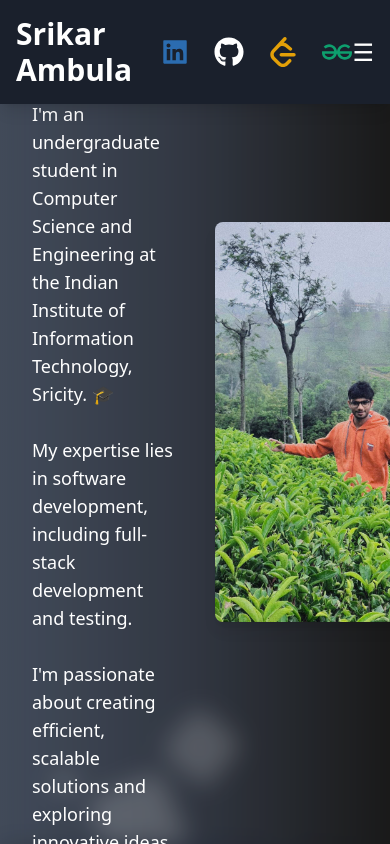
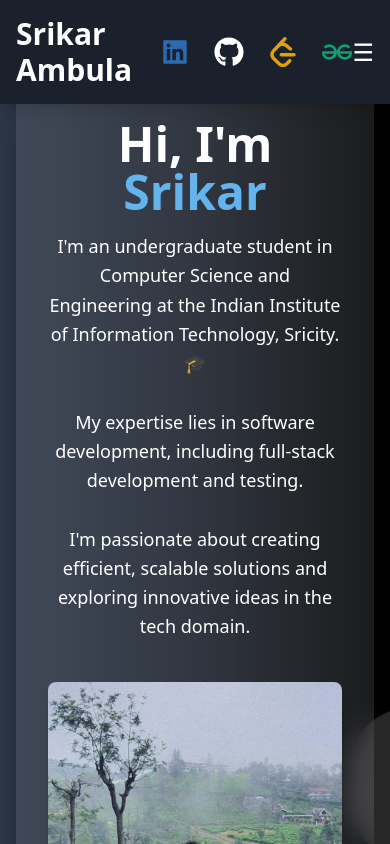
Before and after one commit to Srikar4510/Portfolio, a React (Create React App) app: page / in a window 390 px wide. Shown: the top 844 px of the page. Built offline with nearby package versions, Linux system fonts and the light colour scheme.

Commit message:
added profile pic

```diff
--- a/src/components/Home.jsx
+++ b/src/components/Home.jsx
@@ -21,14 +21,14 @@ const Home = () => {
 
   return (
     <Background>
-      <div className="w-screen h-screen relative flex items-center justify-center text-white">
-        <div className="flex items-center gap-10 p-8 bg-white bg-opacity-10 backdrop-blur-md rounded-3xl shadow-2xl">
+      <div className="w-screen min-h-screen flex items-center justify-center text-white p-4" style={{ marginTop: '4rem' }}>
+        <div className="flex flex-col lg:flex-row items-center gap-10 p-8 bg-white bg-opacity-10 backdrop-blur-md rounded-3xl shadow-2xl">
           {/* Text Section */}
-          <div className="text-left max-w-lg">
+          <div className="text-center lg:text-left max-w-lg">
             <h1 className="text-5xl sm:text-6xl font-extrabold mt-2">
               Hi, I'm <span className="text-blue-400 font-extrabold">{text}</span>
             </h1>
-            <p className="mt-4 text-lg sm:text-xl">
+            <p className="mt-4 text-lg sm:text-xl leading-relaxed">
               I'm an undergraduate student in Computer Science and Engineering at the Indian Institute of Information Technology, Sricity. 🎓<br /><br />
               My expertise lies in software development, including full-stack development and testing.<br /><br />
               I'm passionate about creating efficient, scalable solutions and exploring innovative ideas in the tech domain.
```
